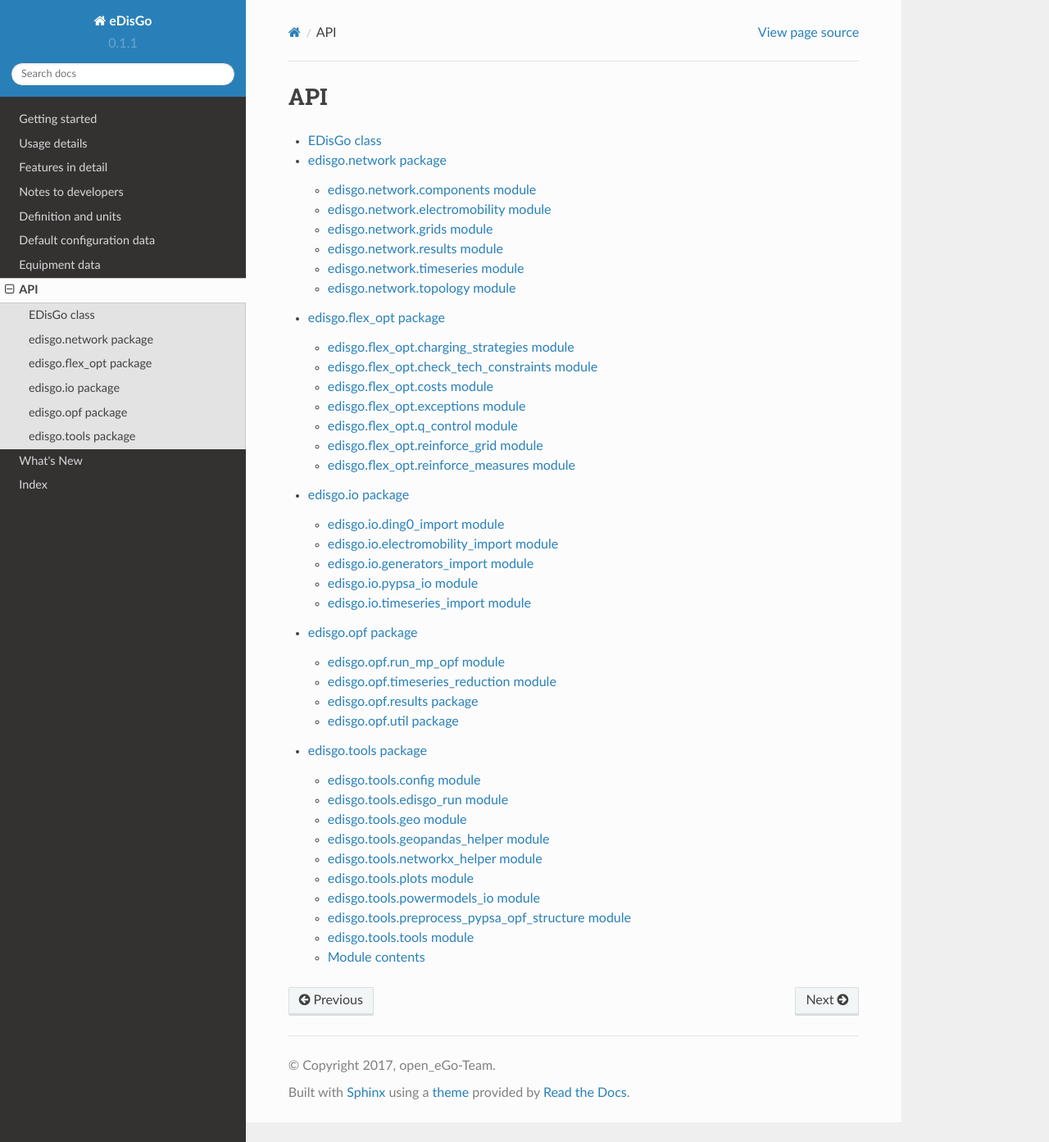
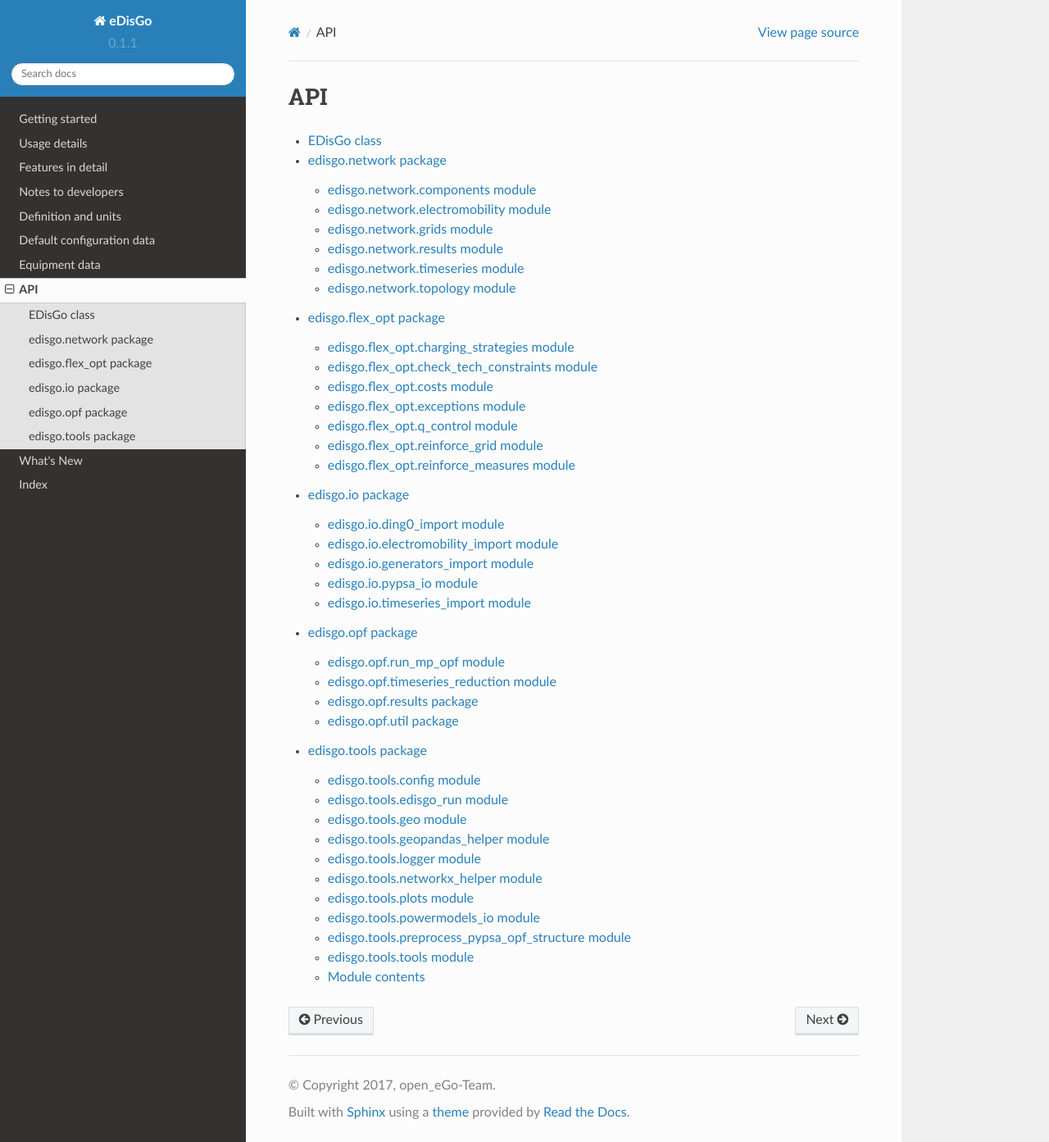
Before and after one commit to openego/eDisGo, a Sphinx documentation site: the page built from doc/api.rst, in a window 1280 px wide and 1393 px high. Shown: the whole window at 82% size. Built offline with Sphinx 7.4.7 and the Read the Docs theme 2.0.0, drawn with Linux system fonts in a browser that asks for light colours; formulas are drawn with MathJax 3.

Commit message:
Add logger module to API doc

```diff
--- a/doc/api/edisgo.tools.rst
+++ b/doc/api/edisgo.tools.rst
@@ -29,6 +29,14 @@ edisgo.tools.geopandas\_helper module
 ----------------------------------------
 
 .. automodule:: edisgo.tools.geopandas_helper
+    :members:
+    :undoc-members:
+    :show-inheritance:
+
+edisgo.tools.logger module
+----------------------------------------
+
+.. automodule:: edisgo.tools.logger
     :members:
     :undoc-members:
     :show-inheritance:
```
